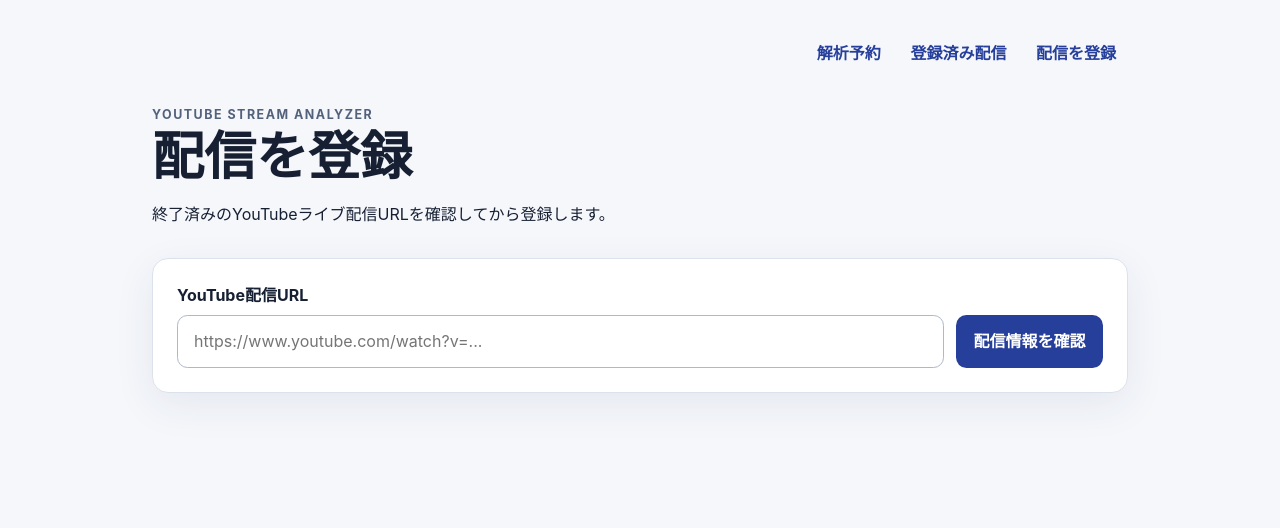
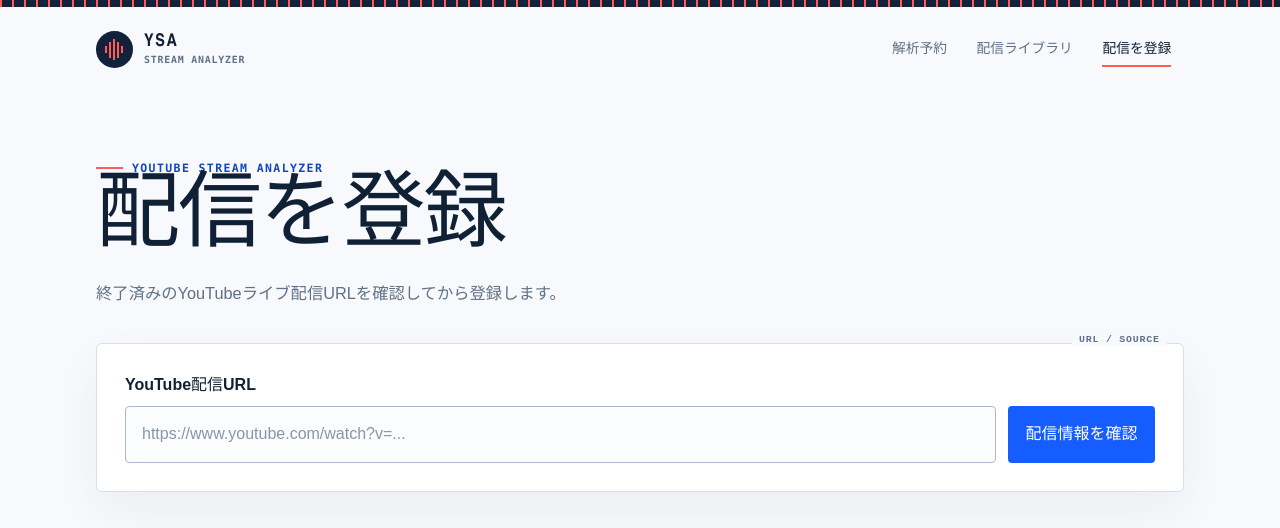
Before and after one commit to tsumasaki-kurageya/youtube-stream-analyzer, a React (Vite) app in the folder apps/web/: page / in a window 1280 px wide. Shown: the top 528 px of the page. Built offline with nearby package versions, Linux system fonts and the light colour scheme.

Commit message:
feat: 改善されたナビゲーションコンポーネントとスタイルの更新

```diff
--- a/apps/web/src/main.tsx
+++ b/apps/web/src/main.tsx
@@ -48,7 +48,25 @@ function App() {
   return <NotFoundPage />;
 }
 
-function Navigation() { return <nav aria-label="主要ナビゲーション"><button className="link" onClick={() => navigate('/reservations')}>解析予約</button><button className="link" onClick={() => navigate('/streams')}>登録済み配信</button><button className="link" onClick={() => navigate('/register')}>配信を登録</button></nav>; }
+function Navigation() {
+  const path = window.location.pathname;
+  const item = (href: string, label: string, active: boolean) => (
+    <button className="link" aria-current={active ? 'page' : undefined} onClick={() => navigate(href)}>{label}</button>
+  );
+  return (
+    <nav aria-label="主要ナビゲーション">
+      <button className="brand" onClick={() => navigate('/streams')} aria-label="YouTube Stream Analyzer ホーム">
+        <span className="brand-mark" aria-hidden="true"><i /><i /><i /><i /><i /></span>
+        <span><strong>YSA</strong><small>Stream analyzer</small></span>
+      </button>
+      <div className="nav-links">
+        {item('/reservations', '解析予約', path.startsWith('/reservations'))}
+        {item('/streams', '配信ライブラリ', path.startsWith('/streams'))}
+        {item('/register', '配信を登録', path === '/' || path === '/register')}
+      </div>
+    </nav>
+  );
+}
 
 function RegisterPage() {
   const [url, setUrl] = useState(''); const [preview, setPreview] = useState<Stream | null>(null); const [error, setError] = useState(''); const [loading, setLoading] = useState(false); const [registering, setRegistering] = useState(false);
--- a/apps/web/src/styles.css
+++ b/apps/web/src/styles.css
@@ -1,148 +1,166 @@
 :root {
-  font-family: Inter, ui-sans-serif, system-ui, sans-serif;
-  color: #172033;
-  background: #f5f7fb;
-  line-height: 1.5;
+  --ink: #102136;
+  --muted: #607086;
+  --paper: #f7f9fc;
+  --surface: #ffffff;
+  --line: #d7e0ea;
+  --blue: #165dff;
+  --blue-dark: #1047bd;
+  --coral: #ff5c55;
+  --navy: #12223a;
+  --success: #16845b;
+  --warning: #a56a00;
+  font-family: "Hiragino Kaku Gothic ProN", "Yu Gothic UI", "Noto Sans JP", sans-serif;
+  color: var(--ink);
+  background: var(--paper);
+  line-height: 1.65;
+  font-synthesis: none;
 }
 
 * { box-sizing: border-box; }
-body { margin: 0; }
+html { min-width: 20rem; background: var(--navy); }
+body { margin: 0; background: var(--paper); }
+body::before {
+  content: "";
+  position: fixed;
+  z-index: 20;
+  inset: 0 0 auto;
+  height: .42rem;
+  background: repeating-linear-gradient(90deg, var(--coral) 0 2px, transparent 2px 12px), var(--navy);
+  pointer-events: none;
+}
 button, input { font: inherit; }
-a { color: #263f9b; }
+a { color: var(--blue-dark); text-underline-offset: .2em; }
+a:hover { color: var(--blue); }
 
-main {
-  max-width: 64rem;
-  margin: 0 auto;
-  padding: 2rem 1.5rem 4rem;
+main { max-width: 72rem; min-height: 100vh; margin: 0 auto; padding: 1.6rem 2rem 5rem; }
+nav { display: flex; align-items: center; justify-content: space-between; gap: 2rem; margin-bottom: clamp(3rem, 7vw, 5.5rem); }
+.nav-links { display: flex; align-items: center; gap: .25rem; }
+button.brand { display: flex; align-items: center; gap: .7rem; padding: .35rem 0; color: var(--ink); background: transparent; text-align: left; }
+.brand > span:last-child { display: grid; line-height: 1; }
+.brand strong { font-family: "Arial Narrow", "Aptos Display", sans-serif; font-size: 1.1rem; letter-spacing: .11em; }
+.brand small { margin-top: .25rem; color: var(--muted); font: 700 .62rem/1 ui-monospace, "SFMono-Regular", Consolas, monospace; letter-spacing: .08em; text-transform: uppercase; }
+.brand-mark { width: 2.3rem; height: 2.3rem; display: flex; align-items: center; justify-content: center; gap: 2px; border-radius: 50%; background: var(--navy); }
+.brand-mark i { width: 2px; height: .45rem; background: var(--coral); }
+.brand-mark i:nth-child(2), .brand-mark i:nth-child(4) { height: 1rem; }
+.brand-mark i:nth-child(3) { height: 1.35rem; }
+button.link { position: relative; padding: .65rem .8rem; border-radius: 0; color: var(--muted); background: transparent; font-size: .86rem; }
+button.link[aria-current="page"] { color: var(--ink); }
+button.link[aria-current="page"]::after { content: ""; position: absolute; right: .8rem; bottom: .25rem; left: .8rem; height: 2px; background: var(--coral); }
+
+header { max-width: 48rem; margin-bottom: 2.25rem; }
+header > p:not(.eyebrow) { max-width: 38rem; color: var(--muted); font-size: 1.02rem; }
+h1, h2, h3 { color: var(--ink); letter-spacing: -.025em; }
+h1 { max-width: 18ch; margin: .35rem 0 .8rem; font-family: "Arial Narrow", "Aptos Display", "Hiragino Sans", sans-serif; font-size: clamp(2.55rem, 7vw, 5.25rem); font-stretch: condensed; font-weight: 800; line-height: .98; }
+h2 { margin: .15rem 0 1rem; font-size: clamp(1.3rem, 3vw, 1.75rem); line-height: 1.25; }
+h3 { margin: .25rem 0 .65rem; }
+.eyebrow { display: flex; align-items: center; gap: .55rem; margin: 0; color: var(--blue-dark); font: 800 .72rem/1.2 ui-monospace, "SFMono-Regular", Consolas, monospace; letter-spacing: .12em; text-transform: uppercase; }
+.eyebrow::before { content: ""; width: 1.7rem; height: 2px; background: var(--coral); }
+
+form, .preview, .empty, .player-panel, .timeline-panel, .search-panel,
+.reservation-preview, .reservation-detail-grid, .reservation-info, .reservation-actions, .notice {
+  background: var(--surface);
+  border: 1px solid var(--line);
+  border-radius: .35rem;
+  padding: clamp(1.15rem, 3vw, 1.75rem);
+  box-shadow: 0 1.2rem 3rem rgb(18 34 58 / 5%);
 }
-
-nav { display: flex; justify-content: flex-end; gap: .35rem; margin-bottom: 2rem; }
-button.link { background: transparent; color: #263f9b; padding: .55rem .75rem; }
-header { max-width: 42rem; margin-bottom: 2rem; }
-h1 { margin: .25rem 0 .75rem; font-size: clamp(2rem, 5vw, 3.25rem); line-height: 1.1; }
-h2 { margin: .25rem 0 1rem; }
-.eyebrow { margin: 0; font-size: .78rem; font-weight: 700; letter-spacing: .12em; text-transform: uppercase; color: #53627c; }
-
-form, .preview, .empty, .player-panel, .timeline-panel, .search-panel {
-  background: #fff;
-  border: 1px solid #dce2ec;
-  border-radius: 1rem;
-  padding: 1.5rem;
-  box-shadow: 0 .75rem 2.5rem rgb(41 55 84 / 8%);
-}
-
-label { display: block; margin-bottom: .5rem; font-weight: 700; }
+form { position: relative; }
+form::before { content: "URL / SOURCE"; position: absolute; top: -.65rem; right: 1rem; padding: .1rem .45rem; color: var(--muted); background: var(--paper); font: 700 .62rem/1 ui-monospace, monospace; letter-spacing: .08em; }
+label { display: block; margin-bottom: .5rem; font-weight: 750; }
 .input-row { display: flex; gap: .75rem; }
-input { flex: 1; min-width: 0; padding: .85rem 1rem; border: 1px solid #aeb8c8; border-radius: .65rem; }
-input:focus { outline: 3px solid rgb(58 100 220 / 22%); border-color: #3a64dc; }
-button { border: 0; border-radius: .65rem; padding: .85rem 1.1rem; background: #263f9b; color: #fff; font-weight: 700; cursor: pointer; }
-button:disabled { opacity: .58; cursor: wait; }
-button.secondary { background: #eef1f7; color: #26344d; }
-button.danger { background: #a32020; }
-.error { margin-bottom: 0; color: #a32020; font-weight: 650; }
+input { flex: 1; min-width: 0; padding: .9rem 1rem; color: var(--ink); background: #fbfcfe; border: 1px solid #aab8c9; border-radius: .25rem; }
+input::placeholder { color: #8996a7; }
+input:focus { outline: 3px solid rgb(22 93 255 / 18%); border-color: var(--blue); }
+button { border: 0; border-radius: .25rem; padding: .82rem 1.1rem; background: var(--blue); color: white; font-weight: 750; cursor: pointer; transition: transform 140ms ease, background 140ms ease, box-shadow 140ms ease; }
+button:hover:not(:disabled) { background: var(--blue-dark); transform: translateY(-1px); }
+button:focus-visible, a:focus-visible { outline: 3px solid rgb(22 93 255 / 28%); outline-offset: 3px; }
+button:disabled { opacity: .55; cursor: wait; }
+button.secondary { background: #eaf0f7; color: #263b55; }
+button.secondary:hover:not(:disabled) { background: #dce6f1; }
+button.danger { background: #bb3336; }
+.error { margin-bottom: 0; color: #a92128; font-weight: 700; }
 .actions { display: flex; flex-wrap: wrap; gap: .75rem; }
-.muted { color: #657189; }
+.muted { color: var(--muted); }
 .breakable { overflow-wrap: anywhere; }
 .page-back { margin-top: 1.5rem; }
 
-.player-panel { margin-bottom: 1.5rem; }
-.player-heading { display: flex; align-items: flex-start; justify-content: space-between; gap: 1rem; }
-.player-heading output { font-variant-numeric: tabular-nums; font-weight: 750; padding: .45rem .7rem; border-radius: .5rem; background: #eef1f7; }
-.player-frame { width: 100%; aspect-ratio: 16 / 9; border-radius: .75rem; overflow: hidden; background: #121722; }
+.player-panel, .timeline-panel, .search-panel { margin-bottom: 1.25rem; }
+.player-heading, .timeline-heading { display: flex; align-items: flex-start; justify-content: space-between; gap: 1rem; }
+.player-heading output { padding: .45rem .7rem; color: white; background: var(--navy); border-radius: .2rem; font: 750 .9rem/1 ui-monospace, monospace; font-variant-numeric: tabular-nums; }
+.player-frame { width: 100%; aspect-ratio: 16 / 9; overflow: hidden; background: var(--navy); border-radius: .2rem; box-shadow: inset 0 0 0 1px #000; }
 .player-frame iframe { width: 100%; height: 100%; border: 0; }
 .player-controls { display: flex; align-items: end; flex-wrap: wrap; gap: .75rem; margin-top: 1rem; }
 .player-controls label { margin: 0; align-self: center; }
 .player-controls input { flex: 0 1 9rem; }
 .player-error { display: flex; flex-wrap: wrap; align-items: baseline; gap: .75rem; }
-
-.timeline-panel { margin-bottom: 1.5rem; }
-.timeline-heading { display: flex; justify-content: space-between; gap: 1rem; align-items: flex-start; }
-.timeline-heading p { margin-top: .25rem; }
+.timeline-heading p, .search-heading p { margin-top: .25rem; color: var(--muted); }
 .timeline-columns { display: grid; grid-template-columns: 1fr 1fr; gap: 1rem; }
 .timeline-columns > section { min-width: 0; }
-.timeline-columns h3 { margin: .25rem 0 .65rem; }
-.timeline-list { list-style: none; margin: 0; padding: .25rem; height: 22rem; overflow-y: auto; border: 1px solid #dce2ec; border-radius: .75rem; background: #f8f9fc; }
-.timeline-list li + li { margin-top: .25rem; }
-.timeline-list button { width: 100%; display: grid; grid-template-columns: 5.5rem 1fr; gap: .65rem; align-items: start; padding: .65rem; text-align: left; color: #172033; background: transparent; font-weight: 500; }
-.timeline-list button:hover, .timeline-list button:focus-visible { background: #edf1fb; outline: 2px solid #8094d9; }
-.timeline-list li[aria-current="true"] button { background: #dfe7ff; box-shadow: inset .25rem 0 #3a64dc; }
-.timeline-list time { font-variant-numeric: tabular-nums; color: #53627c; font-weight: 700; }
+.timeline-list { height: 22rem; margin: 0; padding: .25rem; overflow-y: auto; list-style: none; background: #f7f9fc; border: 1px solid var(--line); border-radius: .2rem; scrollbar-color: #a6b5c7 transparent; }
+.timeline-list li + li { border-top: 1px solid #e8edf3; }
+.timeline-list button { width: 100%; display: grid; grid-template-columns: 5.5rem 1fr; gap: .65rem; align-items: start; padding: .7rem; text-align: left; color: var(--ink); background: transparent; font-weight: 500; }
+.timeline-list button:hover, .timeline-list button:focus-visible { background: #edf3ff; outline: none; transform: none; }
+.timeline-list li[aria-current="true"] button { background: #e3ebff; box-shadow: inset .22rem 0 var(--coral); }
+.timeline-list time, .search-result-meta, .chat-list time { color: var(--blue-dark); font-family: ui-monospace, "SFMono-Regular", Consolas, monospace; font-weight: 750; font-variant-numeric: tabular-nums; }
 .timeline-list span { display: grid; gap: .15rem; overflow-wrap: anywhere; }
-.timeline-empty { padding: .75rem; border-radius: .65rem; background: #f3f5f9; color: #53627c; }
+.timeline-empty, .search-empty { padding: .85rem; background: #f0f4f8; color: var(--muted); border-radius: .2rem; }
+.search-panel input[type="search"] { width: 100%; }
+.search-results { max-height: 28rem; display: grid; gap: .35rem; margin: 1rem 0; padding: 0; overflow-y: auto; list-style: none; }
+.search-results button { width: 100%; display: grid; gap: .25rem; text-align: left; color: var(--ink); background: #f7f9fc; border: 1px solid #e1e7ef; font-weight: 500; }
+.search-results button:hover, .search-results button:focus-visible { background: #edf3ff; border-color: #8daeff; outline: none; transform: none; }
+.search-result-meta { font-size: .8rem; }
+.search-result-text { overflow-wrap: anywhere; }
+.search-results mark { padding: 0 .08em; color: inherit; background: #ffe28a; }
 
-.search-panel { margin-bottom: 1.5rem; }
-.search-heading p { margin-top: .25rem; }
-.search-panel input[type="search"] { width: 100%; }
-.search-results { list-style: none; margin: 1rem 0; padding: 0; display: grid; gap: .4rem; max-height: 28rem; overflow-y: auto; }
-.search-results button { width: 100%; display: grid; gap: .25rem; text-align: left; color: #172033; background: #f8f9fc; border: 1px solid #e1e6ef; font-weight: 500; }
-.search-results button:hover, .search-results button:focus-visible { background: #edf1fb; border-color: #8094d9; outline: 2px solid rgb(58 100 220 / 18%); }
-.search-result-meta { color: #53627c; font-size: .85rem; font-weight: 700; font-variant-numeric: tabular-nums; }
-.search-result-text { overflow-wrap: anywhere; }
-.search-results mark { background: #fff1a8; color: inherit; padding: 0 .08em; }
-.search-empty { padding: .9rem; border-radius: .65rem; background: #f3f5f9; color: #53627c; }
+.preview, .reservation-preview { display: grid; grid-template-columns: minmax(15rem, 40%) 1fr; gap: 1.5rem; margin-top: 1.5rem; }
+.preview img, .reservation-thumbnail img { display: block; width: 100%; aspect-ratio: 16 / 9; object-fit: cover; background: #e9edf4; border-radius: .2rem; }
+dl { margin: 0 0 1.25rem; }
+dl div { display: grid; grid-template-columns: 7rem 1fr; gap: .75rem; padding: .58rem 0; border-bottom: 1px solid #e8edf3; }
+dt { color: var(--muted); font-size: .88rem; }
+dd { margin: 0; font-weight: 700; }
 
-.preview { display: grid; grid-template-columns: minmax(15rem, 40%) 1fr; gap: 1.5rem; margin-top: 1.5rem; }
-.preview img { display: block; width: 100%; aspect-ratio: 16 / 9; object-fit: cover; border-radius: .75rem; background: #e9edf4; }
-dl { margin: 0 0 1.25rem; }
-dl div { display: grid; grid-template-columns: 7rem 1fr; gap: .75rem; padding: .55rem 0; border-bottom: 1px solid #edf0f5; }
-dt { color: #657189; }
-dd { margin: 0; font-weight: 650; }
-
-.stream-list { list-style: none; margin: 0; padding: 0; display: grid; gap: .85rem; }
-.stream-item { width: 100%; display: grid; grid-template-columns: 12rem 1fr; gap: 1rem; align-items: center; text-align: left; background: #fff; color: #172033; border: 1px solid #dce2ec; box-shadow: 0 .5rem 1.5rem rgb(41 55 84 / 6%); }
-.stream-item:hover, .stream-item:focus-visible { border-color: #8094d9; outline: 3px solid rgb(58 100 220 / 16%); }
-.stream-item img { width: 100%; aspect-ratio: 16 / 9; object-fit: cover; border-radius: .5rem; }
-.stream-item span { display: grid; gap: .35rem; }
-.stream-item small { color: #657189; }
-.empty { max-width: 36rem; }
-
-.header-with-action { max-width: none; display: flex; align-items: flex-end; justify-content: space-between; gap: 1rem; }
-.header-with-action > div { max-width: 42rem; }
-.reservation-preview,
-.reservation-detail-grid,
-.reservation-info,
-.reservation-actions,
-.notice {
-  background: #fff;
-  border: 1px solid #dce2ec;
-  border-radius: 1rem;
-  padding: 1.5rem;
-  box-shadow: 0 .75rem 2.5rem rgb(41 55 84 / 8%);
-}
-.reservation-preview { display: grid; grid-template-columns: minmax(15rem, 40%) 1fr; gap: 1.5rem; margin-top: 1.5rem; }
-.reservation-thumbnail { display: grid; align-content: start; gap: .5rem; text-decoration: none; font-weight: 700; }
-.reservation-thumbnail img { display: block; width: 100%; aspect-ratio: 16 / 9; object-fit: cover; border-radius: .75rem; background: #e9edf4; }
+.stream-list, .reservation-list { display: grid; gap: .65rem; margin: 0; padding: 0; list-style: none; }
+.stream-item, .reservation-item { width: 100%; display: grid; grid-template-columns: 11rem 1fr; gap: 1.15rem; align-items: center; padding: .75rem; text-align: left; color: var(--ink); background: var(--surface); border: 1px solid var(--line); box-shadow: none; }
+.stream-item:hover, .stream-item:focus-visible, .reservation-item:hover, .reservation-item:focus-visible { background: #f5f8ff; border-color: #8eabdd; outline: none; transform: translateX(3px); box-shadow: inset .22rem 0 var(--coral); }
+.stream-item img, .reservation-item img { display: block; width: 100%; aspect-ratio: 16 / 9; object-fit: cover; background: #e9edf4; border-radius: .15rem; }
+.stream-item span, .reservation-item-body { min-width: 0; display: grid; gap: .35rem; }
+.stream-item strong, .reservation-item-heading strong { font-size: 1.03rem; overflow-wrap: anywhere; }
+.stream-item small, .reservation-item-meta { color: var(--muted); font-size: .84rem; }
+.empty { max-width: 38rem; border-left: .25rem solid var(--coral); }
+.header-with-action, .reservation-detail-header { max-width: none; display: flex; align-items: flex-end; justify-content: space-between; gap: 1rem; }
+.header-with-action > div { max-width: 44rem; }
+.reservation-thumbnail { display: grid; align-content: start; gap: .5rem; color: var(--blue-dark); text-decoration: none; font-weight: 750; }
 .reservation-thumbnail span { justify-self: start; }
-.status-pill { display: inline-flex; align-items: center; width: fit-content; min-height: 1.8rem; padding: .2rem .6rem; border-radius: 999px; font-size: .82rem; font-weight: 800; white-space: nowrap; }
-.status-scheduled, .status-monitoring { background: #e4ebff; color: #213e99; }
-.status-live { background: #ffe3e3; color: #961c1c; }
-.status-waiting_for_archive { background: #fff0c2; color: #795400; }
-.status-collecting, .collection-queued, .collection-running { background: #eee5ff; color: #59319a; }
-.status-completed, .collection-succeeded { background: #dcf4e5; color: #166738; }
-.status-cancelled, .collection-cancelled { background: #e9edf2; color: #4d596b; }
-.status-failed, .collection-failed { background: #ffe3e3; color: #961c1c; }
-.collection-partial { background: #fff0c2; color: #795400; }
-.reservation-list { list-style: none; margin: 0; padding: 0; display: grid; gap: .85rem; }
-.reservation-item { width: 100%; display: grid; grid-template-columns: 10rem 1fr; gap: 1rem; align-items: center; text-align: left; background: #fff; color: #172033; border: 1px solid #dce2ec; box-shadow: 0 .5rem 1.5rem rgb(41 55 84 / 6%); }
-.reservation-item:hover, .reservation-item:focus-visible { border-color: #8094d9; outline: 3px solid rgb(58 100 220 / 16%); }
-.reservation-item img { display: block; width: 100%; aspect-ratio: 16 / 9; object-fit: cover; border-radius: .5rem; background: #e9edf4; }
-.reservation-item-body { min-width: 0; display: grid; gap: .35rem; }
+.status-pill { display: inline-flex; align-items: center; gap: .4rem; width: fit-content; min-height: 1.8rem; padding: .2rem .6rem; border-radius: 999px; font: 800 .76rem/1.2 ui-monospace, monospace; white-space: nowrap; }
+.status-pill::before { content: ""; width: .42rem; height: .42rem; border-radius: 50%; background: currentColor; }
+.status-scheduled, .status-monitoring { background: #e2ebff; color: #2452b6; }
+.status-live, .status-failed, .collection-failed { background: #ffe4e4; color: #a5272d; }
+.status-waiting_for_archive, .collection-partial { background: #fff0c9; color: #805500; }
+.status-collecting, .collection-queued, .collection-running { background: #eee7ff; color: #6740a4; }
+.status-completed, .collection-succeeded { background: #dcf4e9; color: #146847; }
+.status-cancelled, .collection-cancelled { background: #e8edf2; color: #536173; }
 .reservation-item-heading { display: flex; align-items: center; justify-content: space-between; gap: .75rem; }
-.reservation-item-heading strong { overflow-wrap: anywhere; }
-.reservation-item-meta { color: #657189; font-size: .9rem; font-weight: 550; }
-.reservation-detail-header { max-width: none; display: flex; align-items: flex-end; justify-content: space-between; gap: 1rem; }
 .reservation-detail-grid { display: grid; grid-template-columns: minmax(15rem, 40%) 1fr; gap: 1.5rem; margin-bottom: 1.5rem; }
 .reservation-status-card { min-width: 0; }
-.reservation-info, .reservation-actions, .notice { margin-top: 1.5rem; }
+.reservation-info, .reservation-actions, .notice { margin-top: 1.25rem; }
 .notice { box-shadow: none; }
-.notice-error { border-color: #e4a5a5; background: #fff8f8; }
-.notice-warning { border-color: #e2c46d; background: #fffaf0; }
+.notice-error { border-color: #e4a5a5; border-left: .25rem solid #bb3336; background: #fff8f8; }
+.notice-warning { border-color: #e2c46d; border-left: .25rem solid #d79a20; background: #fffaf0; }
 .notice p:last-child { margin-bottom: 0; }
-.technical-code { font-family: ui-monospace, SFMono-Regular, Menlo, Consolas, monospace; font-size: .9rem; overflow-wrap: anywhere; }
+.technical-code { font-family: ui-monospace, "SFMono-Regular", Consolas, monospace; font-size: .86rem; overflow-wrap: anywhere; }
+.chat-list { margin: 0 0 1rem; padding: 0; list-style: none; border-top: 1px solid var(--line); }
+.chat-list li { display: grid; grid-template-columns: 6.5rem 1fr; gap: 1rem; padding: .9rem .2rem; border-bottom: 1px solid var(--line); }
+.chat-list p { margin: .2rem 0 0; }
 
 @media (max-width: 42rem) {
-  main { padding-top: 1.25rem; }
-  nav { justify-content: flex-start; flex-wrap: wrap; }
+  main { padding: 1.35rem 1rem 4rem; }
+  nav { align-items: flex-start; margin-bottom: 3.25rem; }
+  .brand small { display: none; }
+  .nav-links { justify-content: flex-end; flex-wrap: wrap; }
+  button.link { padding: .55rem .45rem; font-size: .76rem; }
+  button.link[aria-current="page"]::after { right: .45rem; left: .45rem; }
+  h1 { font-size: clamp(2.4rem, 14vw, 4rem); }
   .input-row, .preview, .player-controls { display: flex; flex-direction: column; align-items: stretch; }
   .input-row button, .player-controls button { width: 100%; }
   .player-heading { align-items: center; }
@@ -150,12 +168,16 @@ dd { margin: 0; font-weight: 650; }
   .timeline-columns { grid-template-columns: 1fr; }
   .timeline-list { height: 17rem; }
   .search-results { max-height: 22rem; }
-  .stream-item { grid-template-columns: 7rem 1fr; padding: .7rem; }
+  .stream-item, .reservation-item { grid-template-columns: 6.5rem 1fr; padding: .6rem; }
   .header-with-action, .reservation-detail-header { align-items: stretch; flex-direction: column; }
   .header-with-action button { width: 100%; }
   .reservation-preview, .reservation-detail-grid { display: flex; flex-direction: column; }
-  .reservation-item { grid-template-columns: 6.5rem 1fr; padding: .7rem; }
   .reservation-item-heading { align-items: flex-start; flex-direction: column; gap: .35rem; }
   .reservation-actions .actions { flex-direction: column; }
   .reservation-actions .actions button { width: 100%; }
+  dl div, .chat-list li { grid-template-columns: 1fr; gap: .15rem; }
 }
+
+@media (prefers-reduced-motion: reduce) {
+  *, *::before, *::after { scroll-behavior: auto !important; transition-duration: .01ms !important; }
+}
```
